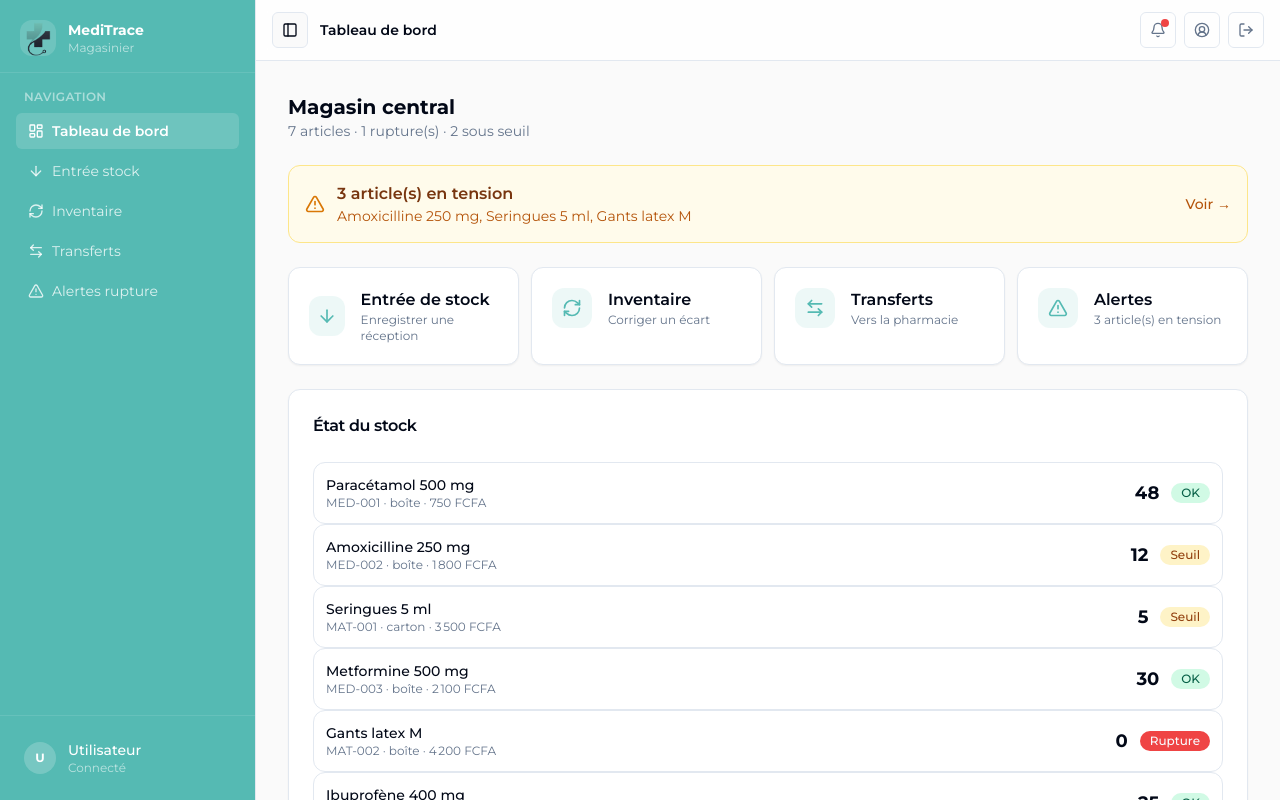
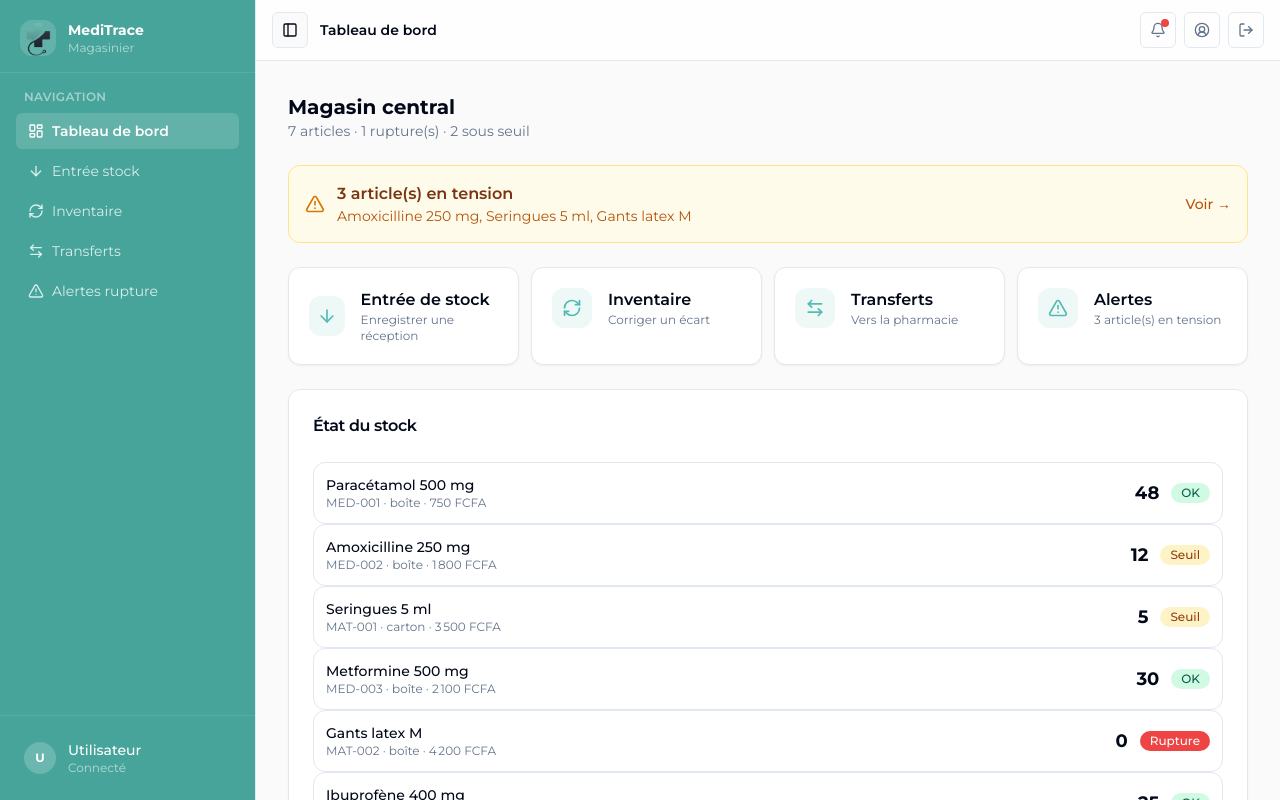
Before and after one commit to Handsomeboy990/MediStack, a Next.js app in the folder frontend/: page /storekeeper in a window 1280 px wide. Shown: the top 800 px of the page. Built offline with nearby package versions, Linux system fonts and the light colour scheme.

Commit message:
refactor(ui): update sidebar background color to use CSS variable

```diff
--- a/frontend/src/app/globals.css
+++ b/frontend/src/app/globals.css
@@ -25,7 +25,7 @@
   --border: 214.3 31.8% 91.4%;
   --input: 214.3 31.8% 91.4%;
   --ring: 174 40% 53%;
-  --sidebar-background: 174 40% 53%;
+  --sidebar-background: 174 40% 46%;
   --sidebar-foreground: 0 0% 95%;
   --sidebar-primary: 174 45% 45%;
   --sidebar-primary-foreground: 0 0% 100%;
--- a/frontend/src/components/app-sidebar.tsx
+++ b/frontend/src/components/app-sidebar.tsx
@@ -19,7 +19,7 @@ function AppSidebar() {
   const config = currentRole ? roleNavConfig[currentRole] : null;
 
   return (
-    <Sidebar collapsible="icon" className="h-screen md:sticky md:top-0 bg-primary text-primary-foreground">
+    <Sidebar collapsible="icon" className="h-screen md:sticky md:top-0 bg-[hsl(var(--sidebar-background))] text-primary-foreground">
       <SidebarHeader className="border-b border-white/10 pb-4">
         <div className="flex items-center gap-3 px-1 pt-1">
           <div className="flex h-9 w-9 shrink-0 items-center justify-center overflow-hidden rounded-xl bg-white/15">
--- a/frontend/src/components/ui/sidebar.tsx
+++ b/frontend/src/components/ui/sidebar.tsx
@@ -111,7 +111,7 @@ function Sidebar({
       <aside
         data-slot="sidebar"
         data-mobile="true"
-        className={cn('fixed inset-y-0 z-50 flex w-[var(--sidebar-width-mobile)] flex-col border-r bg-primary text-primary-foreground shadow-xl', side === 'right' && 'right-0 border-r-0 border-l', className)}
+        className={cn('fixed inset-y-0 z-50 flex w-[var(--sidebar-width-mobile)] flex-col border-r bg-[hsl(var(--sidebar-background))] text-primary-foreground shadow-xl', side === 'right' && 'right-0 border-r-0 border-l', className)}
         {...props}
       >
         {children}
@@ -128,7 +128,7 @@ function Sidebar({
       data-side={side}
       data-variant={variant}
       className={cn(
-        'group/sidebar relative hidden min-h-svh flex-col border-r bg-primary text-primary-foreground transition-[width] duration-200 ease-linear md:flex',
+        'group/sidebar relative hidden min-h-svh flex-col border-r bg-[hsl(var(--sidebar-background))] text-primary-foreground transition-[width] duration-200 ease-linear md:flex',
         side === 'right' && 'border-r-0 border-l',
         collapsed ? 'w-[var(--sidebar-width-icon)]' : 'w-[var(--sidebar-width)]',
         className,
```
